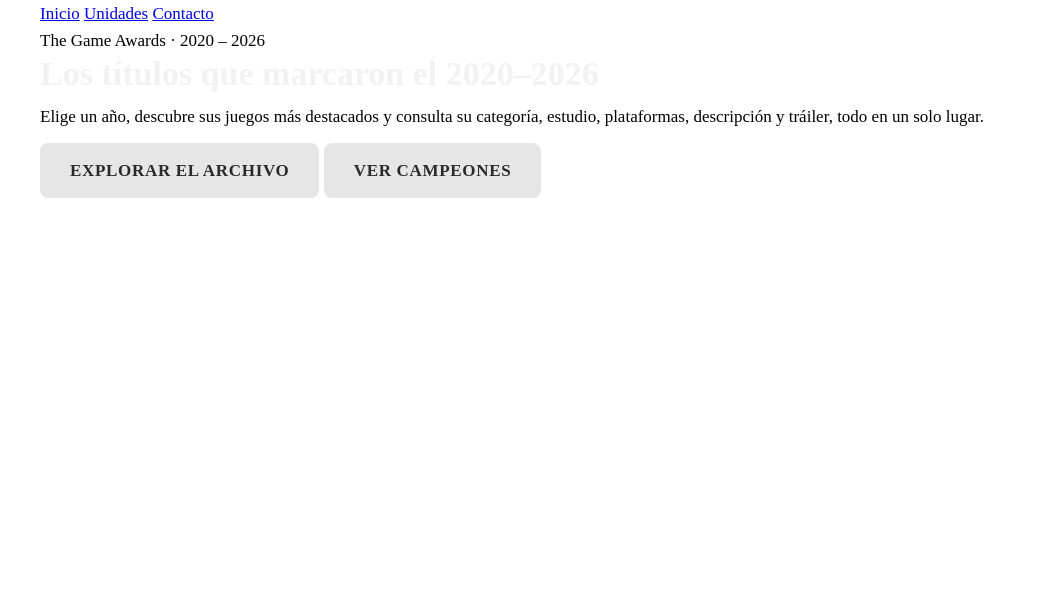
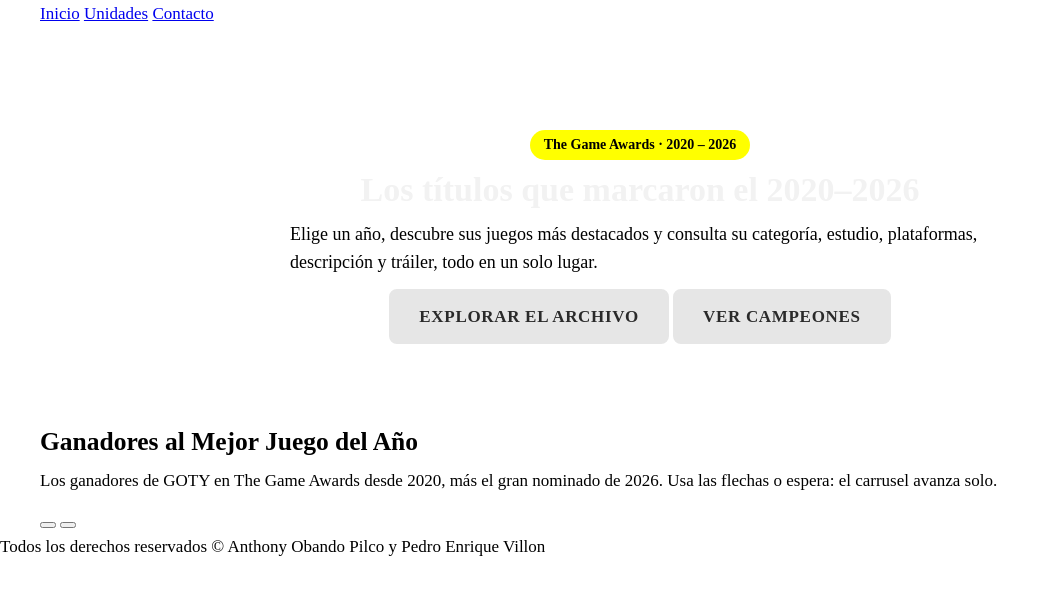
Before and after one commit to anthonyobando2018-dev/Primerparcial_proyecto, a plain HTML site: page index.html in a window 1280 px wide. Shown: the whole page, without its empty margins (0-1056 px from the left). Drawn offline with Linux system fonts and the light colour scheme.

Commit message:
agregando el slider

```diff
--- a/css/styles.css
+++ b/css/styles.css
@@ -41,6 +41,61 @@ p {
     margin: 0 auto;
 }
 
+
+/*INICIO*/
+/*Hero*/
+.hero {
+  /*background-image: url("../Imagenes/dw.jpg"); ai quieres una imagen de fondo
+  background-size: cover;
+  background-repeat: no-repeat;
+  background-position: center;*/
+  width: 90%;
+  max-width: 120rem;
+  margin: 2rem auto 0;
+  min-height: 38rem;
+  border-radius: 1rem;
+  overflow: hidden;
+  position: relative;
+}
+.contenido-hero {
+  position: absolute;
+  inset: 0;
+  border-radius: inherit;
+  display: flex;
+  flex-direction: column;
+  align-items: center;
+  justify-content: center;
+  padding: 2rem;
+}
+.contenido-hero h2 {
+    font-size: 3.4rem;
+}
+.contenido-hero p {
+    font-size: 1.8rem;
+    max-width: 70rem;
+    line-height: 1.6;
+}
+.contenido-hero .acciones {
+    display: flex;
+    flex-wrap: wrap;
+    gap: 1rem;
+    justify-content: center;
+}
+.hero .insignia {
+  background: yellow;
+  font-weight: 700;
+  font-size: 1.4rem;
+  padding: 0.4rem 1.4rem;
+  border-radius: 99rem;
+  margin-bottom: 1rem;
+}
+@media (min-width: 768px){
+    .acciones-hero {
+    }
+
+}
+
+/*Slider carrucel de imagenes*/
 
 /*BOTONES*/
 .boton {
--- a/index.html
+++ b/index.html
@@ -19,11 +19,6 @@
       </nav>
     </div>
 
-    <main class="contenedor">
-      <!-- ============ HERO ============
-           IMAGEN DE FONDO (opcional): guarda imagenes/hero.jpg
-           tamaño 1920 x 900 px, JPG, menos de 300 KB.
-           Luego descomenta la línea "background-image" de .hero en css/styles.css. -->
     <section class="hero" aria-labelledby="titulo-hero">
       <div class="contenido-hero contenedor">
         <span class="insignia">The Game Awards · 2020 – 2026</span>
@@ -36,12 +31,47 @@
           solo lugar.
         </p>
         <div class="acciones-hero">
-            <a class="boton" href="archivo.html">Explorar el archivo</a>
+          <a class="boton" href="juegos.html">Explorar el archivo</a>
           <a class="boton boton-sec" href="#coronados">Ver campeones</a>
         </div>
       </div>
     </section>
+
+    <main class="contenedor">
+      <section class="camepones" aria-labelledby="t-campeones">
+        <h2 id="t-campeones" class="seccion-titulo">
+          Ganadores al Mejor Juego del Año
+        </h2>
+        <p class="seccion-sub">
+          Los ganadores de GOTY en The Game Awards desde 2020, más el gran
+          nominado de 2026. Usa las flechas o espera: el carrusel avanza solo.
+        </p>
+        <div
+          class="slider"
+          id="slider"
+          aria-roledescription="carrusel"
+          aria-label="Ganadores al Mejor Juego del año"
+        >
+          <div class="slides"></div>
+          <button
+            class="slides-boton slide-anterior"
+            type="button"
+            aria-label="Juego anterior"
+          ></button>
+          <button
+            class="slides-boton slide-siguiente"
+            type="button"
+            aria-label="Juego sigueinte"
+          ></button>
+          <div class="dots" id="dots"></div>
+        </div>
+      </section>
     </main>
-    <footer></footer>
+    <footer>
+      <p>
+        Todos los derechos reservados &copy; Anthony Obando Pilco y Pedro
+        Enrique Villon
+      </p>
+    </footer>
   </body>
 </html>
```
Lines whose indentation alone changed are shown as unchanged.
